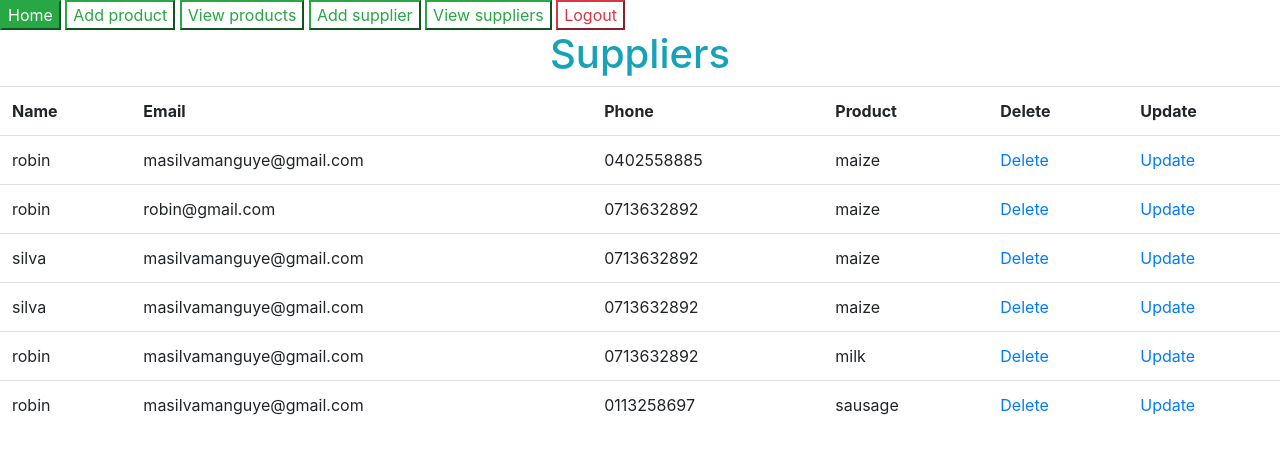
After one commit to Maginga-Silvanus/Django-Registration, a Django app: page /suppliers/ in a window 1280 px wide. The commit adds this page. Shown: the top 454 px of the page. Run offline with Django 4.2, Linux system fonts and the light colour scheme; a user stored in the database is signed in; data comes from the database, SQL or seed files in the repository; both versions use the stored data as it was after the commit; some libraries are stand-ins or nearby versions.

Commit message:
first commit

```diff
--- a/afternoonDjangoRegistration/models.py
+++ b/afternoonDjangoRegistration/models.py
@@ -12,3 +12,18 @@ class Product(models.Model):
 
 def __str__(self):
     return self.prod_name
+
+
+class Supplier(models.Model):
+    sup_name= models.CharField(max_length=30,
+                                 blank=False, null=False)
+    suo_email = models.CharField(max_length=30,
+                                  blank=False, null=False)
+    sup_phone = models.CharField(max_length=30,
+                                     blank=False, null=False)
+    sup_product = models.CharField(max_length=30,
+                                 blank=False, null=False)
+
+
+def __str__(self):
+    return self.sup_name
--- a/afternoonDjangoRegistration/settings.py
+++ b/afternoonDjangoRegistration/settings.py
@@ -25,7 +25,7 @@ SECRET_KEY = 'django-insecure-t&xxg6grwyf2z5ik*t5%rj+yjeu0)8osw2-5fjlxhqe^mn_5i_
 # SECURITY WARNING: don't run with debug turned on in production!
 DEBUG = True
 
-ALLOWED_HOSTS = []
+ALLOWED_HOSTS = ['127.0.0.1']
 
 
 # Application definition
@@ -40,6 +40,7 @@ INSTALLED_APPS = [
     'crispy_forms',
     'crispy_bootstrap4',
     'afternoonDjangoRegistration',
+    'django_daraja'
 ]
 
 MIDDLEWARE = [
--- a/afternoonDjangoRegistration/urls.py
+++ b/afternoonDjangoRegistration/urls.py
@@ -26,4 +26,11 @@ urlpatterns = [
     path('logout/', auth_views.LogoutView.as_view(template_name='logout.html'), name='users-logout'),
     path('add-product/', general_views.add_product, name='add-product'),
     path('products/', general_views.view_products, name='products'),
+    path('delete-product/<id>', general_views.delete_product, name='delete-product'),
+    path('update-product/<id>', general_views.update_product, name='update-product'),
+    path('add-supplier/', general_views.add_supplier, name='add-supplier'),
+    path('suppliers/', general_views.view_supplier, name='suppliers'),
+    path('delete-supplier/<id>', general_views.delete_supplier, name='delete-supplier'),
+    path('update-supplier/<id>', general_views.update_supplier, name='update-supplier'),
+    path('payment/<id>', general_views.pay, name='payment')
 ]
--- a/afternoonDjangoRegistration/views.py
+++ b/afternoonDjangoRegistration/views.py
@@ -1,9 +1,17 @@
+from __future__ import unicode_literals
+from django_daraja.mpesa import utils
+from django.http import HttpResponse, JsonResponse
+from django.views.generic import View
+from django_daraja.mpesa.core import MpesaClient
+from decouple import config
+from datetime import datetime
+
 from django.shortcuts import render, redirect
 from django.contrib.auth.forms import UserCreationForm
 from django.contrib import messages
 from .forms import UserRegistrationForm
 from django.contrib.auth.decorators import login_required
-from .models import Product
+from .models import Product, Supplier
 
 
 def register(request):
@@ -47,3 +55,121 @@ def view_products(request):
     products = Product.objects.all()
     context = {'products':products}
     return render(request, 'products.html', context)
+
+
+@login_required
+def delete_product(request, id):
+    product = Product.objects.get(id=id)
+    product.delete()
+    messages.success(request,'Product deleted successfully')
+    return redirect("products")
+
+
+@login_required
+def update_product(request, id):
+    if request.method == "POST":
+        product_name = request.POST.get("p_name")
+        product_price = request.POST.get("p_price")
+        product_quantity = request.POST.get("p_quantity")
+
+        # select the product you want to update
+        product = Product.objects.get(id=id)
+
+        # update the product
+        product.prod_name = product_name
+        product.prod_quantity = product_quantity
+        product.prod_price = product_price
+
+        # Return the updated values back to the database
+        product.save()
+        messages.success(request,'Product updated successfully')
+        return redirect('products')
+
+    product = Product.objects.get(id=id)
+    return render(request, 'update.html', {'product':product})
+
+
+@login_required
+def add_supplier(request):
+    if request.method == "POST":
+        name = request.POST.get('s_name')
+        email = request.POST.get('s_email')
+        phone= request.POST.get('s_phone')
+        product = request.POST.get('s_product')
+        # Save data into the database
+        supplier = Supplier(sup_name=name,
+                          suo_email=email,
+                          sup_phone=phone,
+                            sup_product= product)
+        supplier.save()
+        messages.success(request,"Supplier saved successfully")
+        return redirect('add-supplier')
+
+    return render(request, 'add-supplier.html')
+
+
+@login_required
+def view_supplier(request):
+    suppliers = Supplier.objects.all()
+    context = {'suppliers':suppliers}
+    return render(request, 'suppliers.html', context)
+
+
+@login_required
+def delete_supplier(request, id):
+    supplier= Supplier.objects.get(id=id)
+    supplier.delete()
+    messages.success(request, 'supplier deleted successfully')
+    return redirect('suppliers')
+
+
+@login_required
+def update_supplier(request, id):
+    if request.method == "POST":
+        supplier_name = request.POST.get("s_name")
+        supplier_email = request.POST.get("s_email")
+        supplier_phone = request.POST.get("s_phone")
+        supplier_product = request.POST.get("s_product")
+
+        # select the product you want to update
+        supplier = Supplier.objects.get(id=id)
+
+        # update the product
+        supplier.sup_name= supplier_name
+        supplier.suo_email = supplier_email
+        supplier.sup_phone = supplier_phone
+        supplier.sup_product = supplier_product
+
+        # Return the updated values back to the database
+        supplier.save()
+        messages.success(request, 'Supplier updated successfully')
+        return redirect('suppliers')
+
+    supplier = Supplier.objects.get(id=id)
+    return render(request, 'update-supplier.html', {'supplier': supplier})
+
+
+cl = MpesaClient()
+stk_callback_url = 'https://api.darajambili.com/express-payment'
+b2c_callback_url = "https://api.darajambili.com/b2c/result"
+
+
+def auth_success(request):
+    token = cl.access_token()
+    return JsonResponse(token, safe=False)
+
+
+@login_required
+def pay(request, id):
+    # select the product being paid for
+    product =Product.objects.get(id=id)
+    if request.method == "POST":
+        phone_number = request.POST.get('nambari')
+        amount = request.POST.get('pesa')
+        amount = int(amount)
+        account_ref = "silva"
+        transaction_desc = "Payment for goods"
+        transaction = cl.stk_push(phone_number, amount, account_ref,transaction_desc,stk_callback_url)
+
+        return JsonResponse(transaction.response_description, safe=False)
+    return render(request, 'payment.html', {'product':product})
--- a/templates/basee.html
+++ b/templates/basee.html
@@ -10,11 +10,13 @@
 <body>
 <section class="navigation-section">
     <div class="navigation-section-container">
-        <a href="{% url 'my-home' %}"><button>Home</button></a>
+        <a href="{% url 'my-home' %}"><button class="btn-secondary btn-outline-success">Home</button></a>
         {% if user.is_authenticated %}
-            <a href="{% url 'add-product' %}"><button>Add product</button></a>
-            <a href="{% url 'products' %}"><button>View products</button></a>
-            <a href="{% url 'users-logout' %}"><button>Logout</button></a>
+            <a href="{% url 'add-product' %}"><button class="btn-secondary btn-outline-success">Add product</button></a>
+            <a href="{% url 'products' %}"><button class="btn-secondary btn-outline-success">View products</button></a>
+            <a href="{% url 'add-supplier' %}"><button class="btn-secondary btn-outline-success">Add supplier</button></a>
+            <a href="{% url 'suppliers' %}"><button class="btn-secondary btn-outline-success">View suppliers</button></a>
+            <a href="{% url 'users-logout' %}"><button class="btn-primary btn-outline-danger">Logout</button></a>
 
         {% else %}
             <a href="{% url 'users-registration' %}"><button>Register</button></a>
--- a/templates/products.html
+++ b/templates/products.html
@@ -10,14 +10,16 @@
                 <th>Quantity</th>
                 <th>Delete</th>
                 <th>Update</th>
+                <th>Payment</th>
             </tr>
             {% for product in products %}
                 <tr>
                     <td>{{ product.prod_name }}</td>
                     <td>{{ product.prod_price }}</td>
                     <td>{{ product.prod_quantity }}</td>
-                    <td><a href="">Delete</a></td>
-                    <td><a href="">Update</a></td>
+                    <td><a href="/delete-product/{{ product.id }}">Delete</a></td>
+                    <td><a href="/update-product/{{ product.id }}">Update</a></td>
+                    <td><a href="/payment/{{ product.id }}">Pay via MPESA</a></td>
                 </tr>
             {% endfor %}
             </table>
--- /dev/null
+++ b/templates/suppliers.html
@@ -0,0 +1,28 @@
+{% extends 'basee.html' %}
+{% block content %}
+    <section class="products-section">
+        <div class="products-section-container">
+            <h1 CLASS="text-info text-center">Suppliers</h1>
+            <table class="table">
+                <tr>
+                    <th>Name</th>
+                    <th>Email</th>
+                    <th>Phone</th>
+                    <th>Product</th>
+                    <th>Delete</th>
+                    <th>Update</th>
+                </tr>
+                {% for supplier in suppliers %}
+                    <tr>
+                        <td>{{ supplier.sup_name }}</td>
+                        <td>{{ supplier.suo_email}}</td>
+                        <td>{{ supplier.sup_phone}}</td>
+                        <td>{{ supplier.sup_product}}</td>
+                        <td><a href="/delete-supplier/{{ supplier.id }}">Delete</a></td>
+                        <td><a href="/update-supplier/{{ supplier.id }}">Update</a></td>
+                    </tr>
+                {% endfor %}
+            </table>
+        </div>
+    </section>
+{% endblock %}
```
Also changed, not shown: templates/add-supplier.html (added, +33 -0 lines), templates/payment.html (added, +26 -0 lines), templates/update-supplier.html (added, +33 -0 lines), templates/update.html (added, +30 -0 lines), afternoonDjangoRegistration/migrations/0003_supplier.py (added), db.sqlite3, 1 other file.
